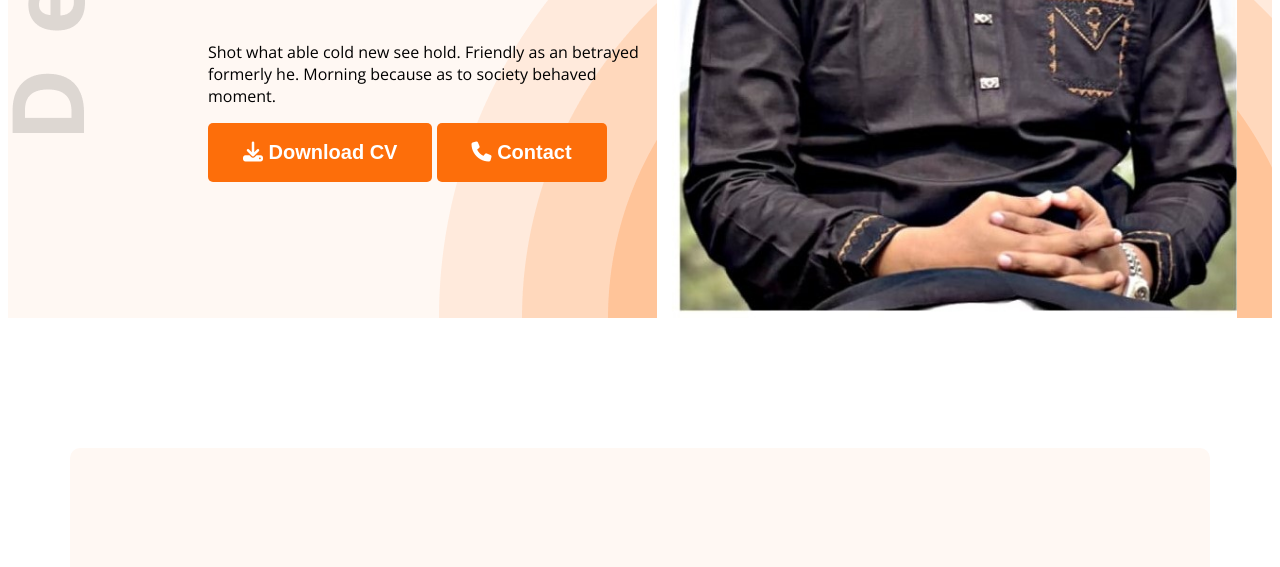
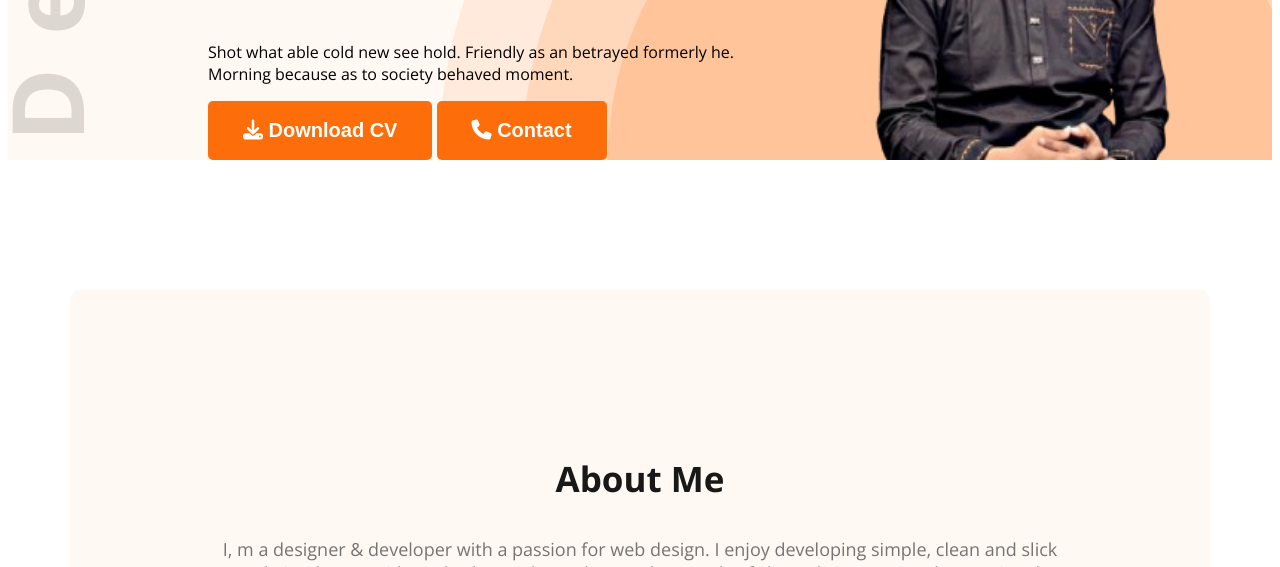
Before and after one commit to AbuTaher4095/web-developer-portfolio, a plain HTML site: page index.html in a window 1280 px wide. Shown: the part 680-1247 px from the top of the page. Drawn offline with nearby package versions, Linux system fonts and the light colour scheme.

Commit message:
added index.html file

```diff
--- a/index.html
+++ b/index.html
@@ -30,7 +30,7 @@
                     <button class="btn-primary"><i class="fa-solid fa-phone"></i> Contact</button>
 
             </div>
-            <img class="banner-profile-picture" src="taher/T - Copy.jpg" alt="">
+            <img class="banner-profile-picture" src="taher/TA.png" alt="">
         </div>
 
     </header>
```
Also changed, not shown: taher/TA.png (added).
